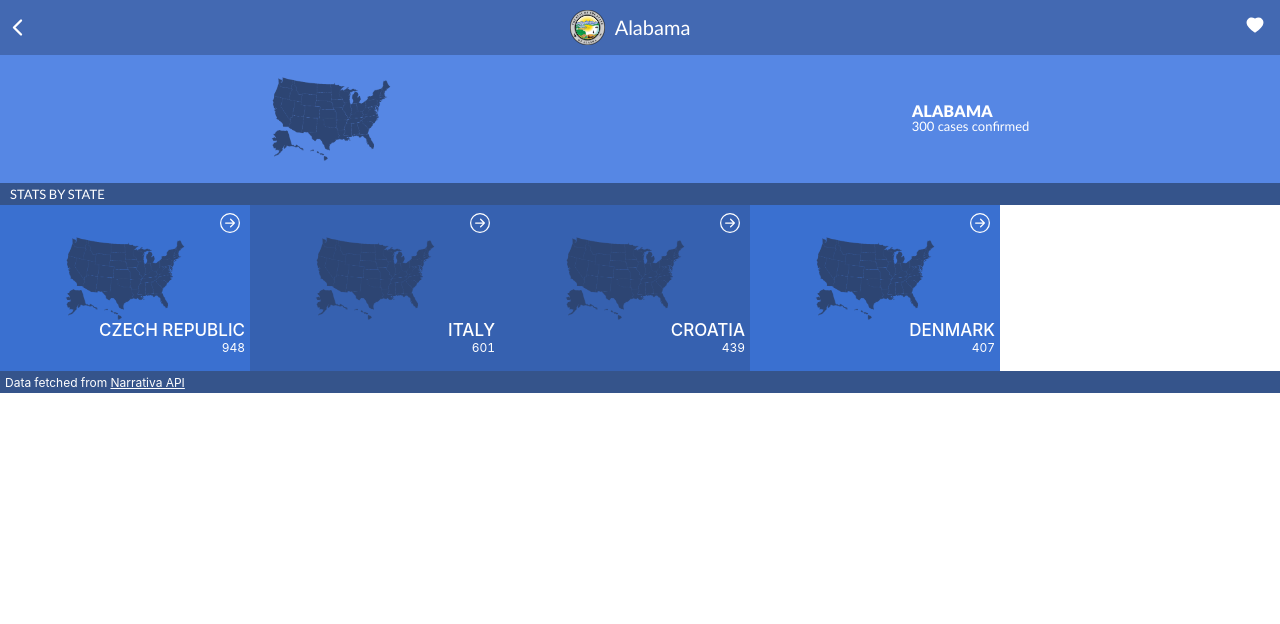
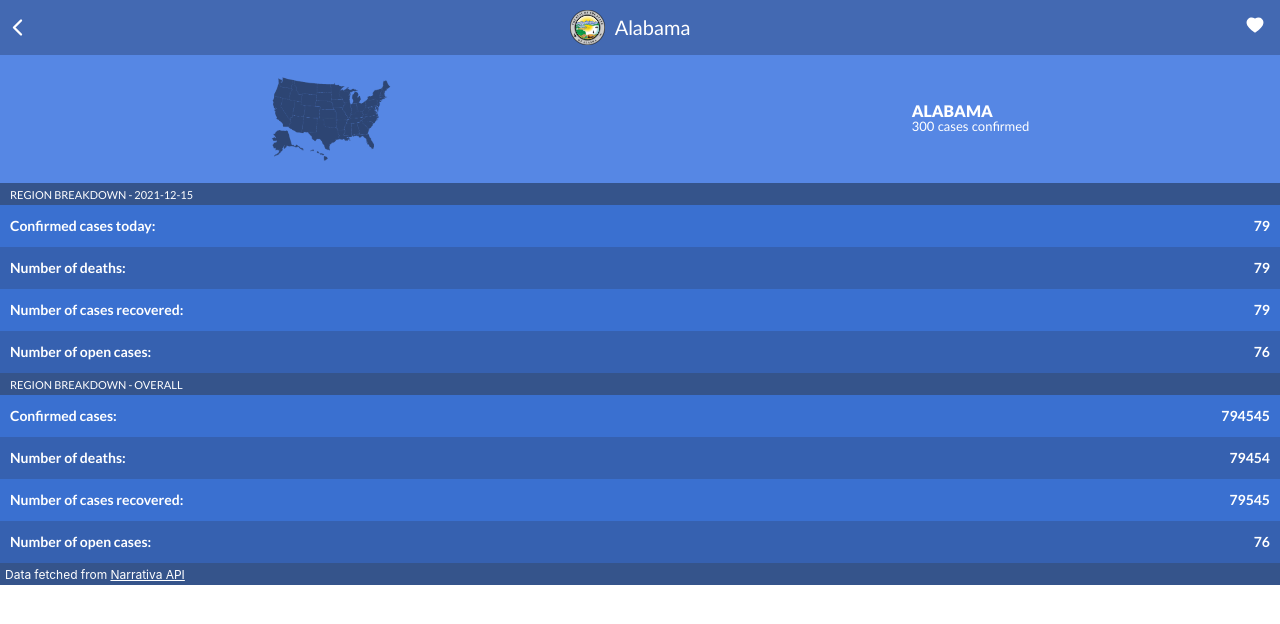
Before and after one commit to RafaelEchart/React_USACovid19Tracker, a React (Create React App) app: page /homePage/ecuador in a window 1280 px wide. Shown: the top 624 px of the page. Built offline with nearby package versions, Linux system fonts and the light colour scheme.

Commit message:
Initial Selected State Page

```diff
--- /dev/null
+++ b/src/components/SelectedCountryInfo/SelectedCountryInfo.js
@@ -0,0 +1,35 @@
+import React from 'react';
+import './selectedCountryInfo.css';
+
+const SelectedCountryInfo = () => {
+  const filterWord = 'REGION BREAKDOWN - 2021-12-15';
+
+  return (
+    <div>
+
+        <div className='selectedCountryInfoDate'>
+            <span>{filterWord}</span>
+        </div>
+
+      <div>
+        <div className='infoAlign info0'><span>Confirmed cases today:</span><span>79</span></div>
+        <div className='infoAlign info1'><span>Number of deaths:</span><span>79</span></div>
+        <div className='infoAlign info2'><span>Number of cases recovered:</span><span>79</span></div>
+        <div className='infoAlign info3'><span>Number of open cases:</span><span>76</span></div>
+      </div>
+
+        <div className='selectedCountryInfoDate'>
+            <span>REGION BREAKDOWN - OVERALL</span>
+        </div>
+
+      <div>
+        <div className='infoAlign info0'><span>Confirmed cases:</span><span>794545</span></div>
+        <div className='infoAlign info1'><span>Number of deaths:</span><span>79454</span></div>
+        <div className='infoAlign info2'><span>Number of cases recovered:</span><span>79545</span></div>
+        <div className='infoAlign info3'><span>Number of open cases:</span><span>76</span></div>
+      </div>
+    </div>
+  );
+};
+
+export default SelectedCountryInfo;
--- /dev/null
+++ b/src/components/SelectedCountryInfo/selectedCountryInfo.css
@@ -0,0 +1,31 @@
+.selectedCountryInfoDate {
+  background-color: #35548b;
+}
+
+.selectedCountryInfoDate span {
+  color: white;
+  font-family: 'Lato', sans-serif;
+  font-weight: 500;
+  margin: 10px;
+  font-size: 11px;
+}
+
+.infoAlign {
+  display: flex;
+    justify-content: space-between;
+    padding: 10px;
+}
+
+.infoAlign span {
+  color: white;
+  font-family: 'Lato', sans-serif;
+  font-weight: 700
+}
+
+.info0, .info2, .info4 {
+  background-color: #3a70d0;
+}
+
+.info1, .info3, .info5 {
+  background-color: #3661b0;
+}
--- a/src/components/SelectedCountryPage/SelectedCountryPage.js
+++ b/src/components/SelectedCountryPage/SelectedCountryPage.js
@@ -2,8 +2,7 @@ import React from 'react';
 // import { useDispatch } from 'react-redux';
 import SelectedCountryHeader from '../SelectedCountryHeader/SelectedCountryHeader';
 import SelectedCountryBanner from '../SelectedCountryBanner/SelectedCountryBanner';
-import FilterText from '../FilterText/FilterText';
-import StateInfoCard from '../StateInfoCard/StateInfoCard';
+import SelectedCountryInfo from '../SelectedCountryInfo/SelectedCountryInfo';
 import Footer from '../Footer/Footer';
 
 const SelectedCountryPage = () => {
@@ -15,8 +14,8 @@ const SelectedCountryPage = () => {
 
  <SelectedCountryHeader />
  <SelectedCountryBanner/>
- <FilterText/>
- <StateInfoCard/>
+ <SelectedCountryInfo/>
+
  <Footer/>
 
   </React.Fragment>
```
